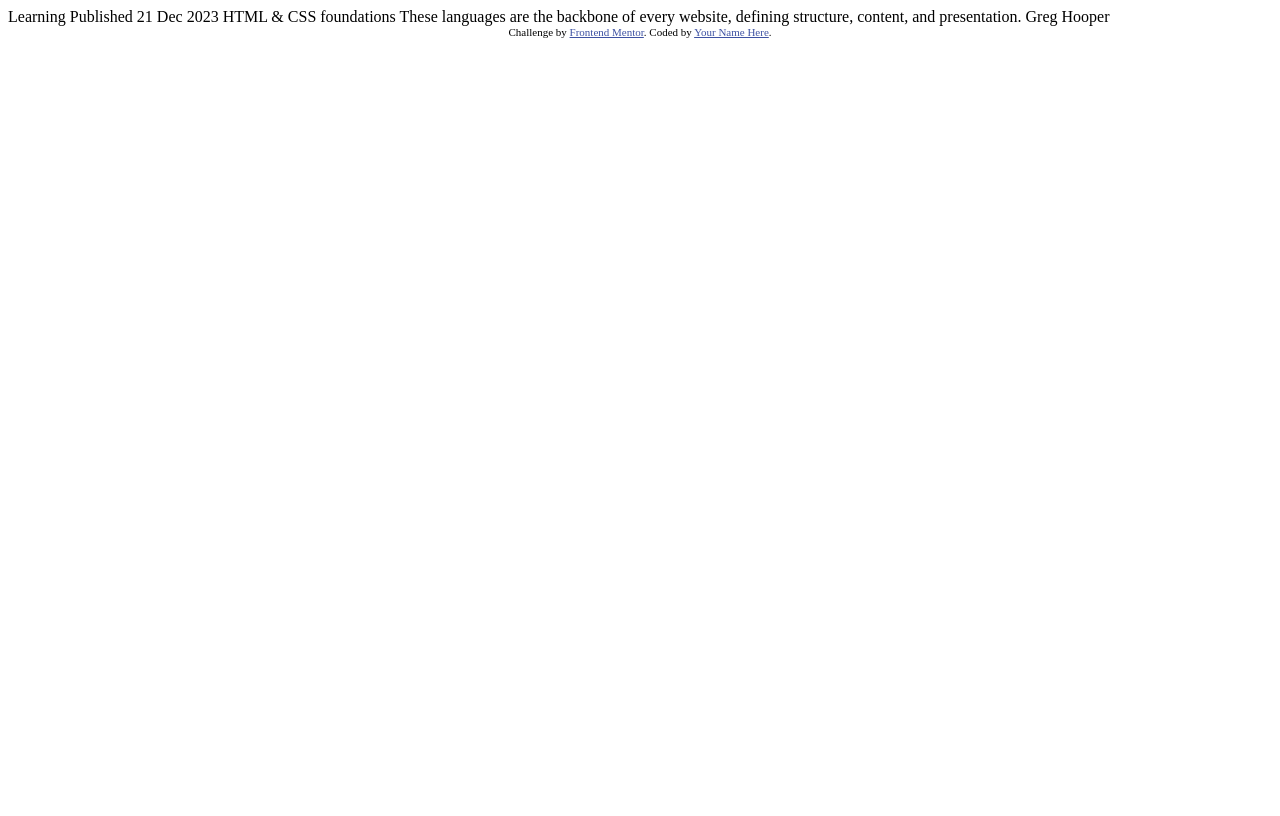
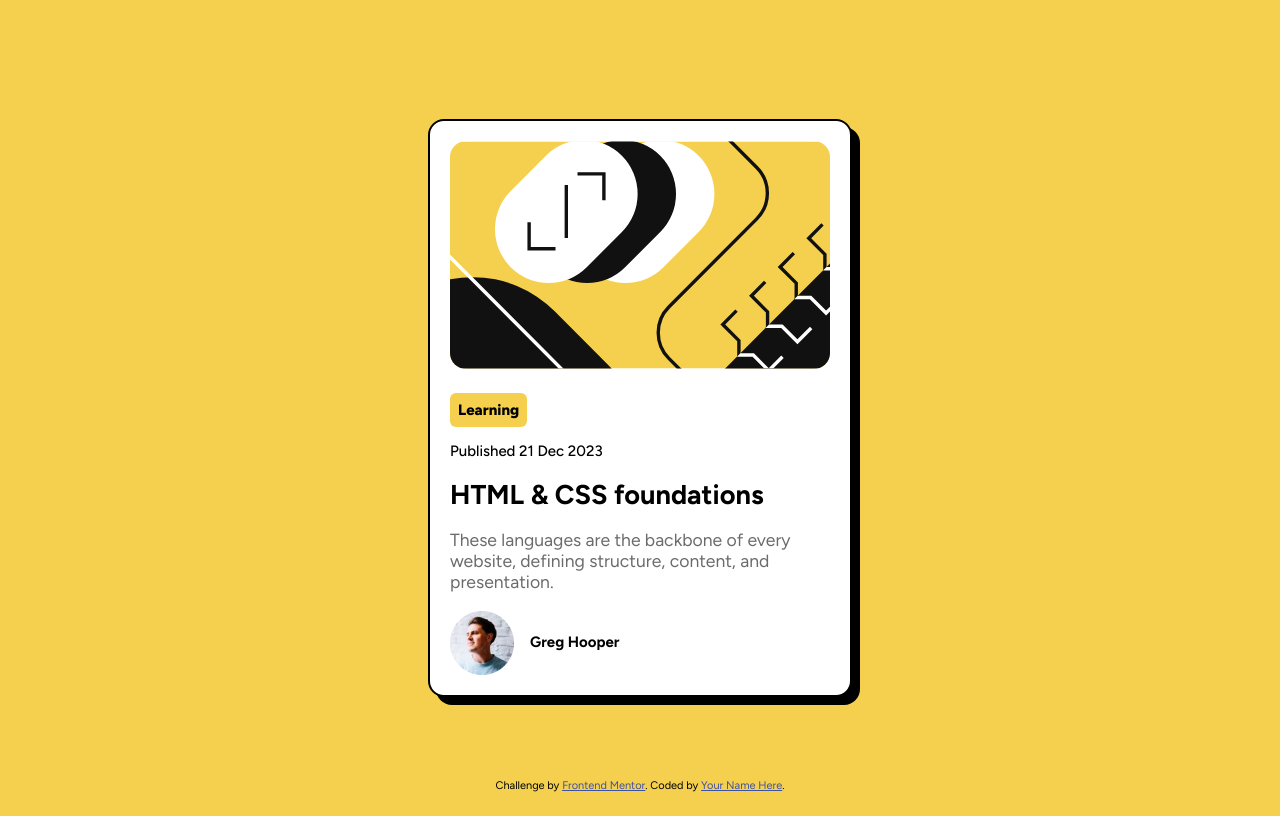
Before and after one commit to adriantmoringdevs/frontend-mentor-blogpreview, a plain HTML site: page index.html in a window 1280 px wide. Drawn offline with Linux system fonts and the light colour scheme.

Commit message:
finished product

```diff
--- /dev/null
+++ b/css/style.css
@@ -0,0 +1,57 @@
+body {
+  background-color: hsl(47, 88%, 63%);
+  display: flex;
+  flex-direction: column;
+  justify-content: center;
+  align-items: center;
+  min-height: 100vh;
+  position: relative;
+  font-family: "Figtree", sans-serif;
+  font-size: 15px;
+}
+
+.container {
+  background-color: hsl(0, 0%, 100%);
+  border-radius: 1rem;
+  padding: 20px;
+  max-width: 380px;
+  border: 2px solid black;
+  box-shadow: 8px 8px 0px 0px;
+  font-weight: 500;
+}
+
+.mode {
+  background-color: hsl(47, 88%, 63%);
+  max-width: fit-content;
+  padding: 8px;
+  border-radius: 6px;
+  font-weight: 800;
+}
+.header-image {
+  width: 100%;
+  border-radius: 1rem;
+  margin-bottom: 20px;
+}
+
+.title-header {
+  font-weight: 700;
+  font-size: 1.7rem;
+}
+
+.description {
+  font-weight: 400;
+  font-size: 1.1rem;
+  color: hsl(0, 0%, 42%);
+}
+
+.avatar-profile {
+  display: flex;
+  align-items: center;
+  gap: 16px;
+  font-weight: 700;
+}
+
+footer {
+  position: absolute;
+  bottom: 1rem;
+}
--- a/index.html
+++ b/index.html
@@ -1,33 +1,60 @@
-<!DOCTYPE html>
+<!doctype html>
 <html lang="en">
   <head>
-  <meta charset="UTF-8">
-  <meta name="viewport" content="width=device-width, initial-scale=1.0"> <!-- displays site properly based on user's device -->
+    <meta charset="UTF-8" />
+    <meta name="viewport" content="width=device-width, initial-scale=1.0" />
+    <!-- displays site properly based on user's device -->
 
-  <link rel="icon" type="image/png" sizes="32x32" href="./assets/images/favicon-32x32.png">
+    <link
+      rel="icon"
+      type="image/png"
+      sizes="32x32"
+      href="./assets/images/favicon-32x32.png"
+    />
+    <link rel="stylesheet" href="css/style.css" />
+    <link rel="preconnect" href="https://fonts.googleapis.com" />
+    <link rel="preconnect" href="https://fonts.gstatic.com" crossorigin />
+    <link
+      href="https://fonts.googleapis.com/css2?family=Figtree:ital,wght@0,300..900;1,300..900&family=Outfit:wght@100..900&display=swap"
+      rel="stylesheet"
+    />
 
     <title>Frontend Mentor | Blog preview card</title>
 
     <!-- Feel free to remove these styles or customise in your own stylesheet 👍 -->
     <style>
-    .attribution { font-size: 0.6875rem; text-align: center; }
-    .attribution a { color: hsl(228, 45%, 44%); }
+      .attribution {
+        font-size: 0.6875rem;
+        text-align: center;
+      }
+      .attribution a {
+        color: hsl(228, 45%, 44%);
+      }
     </style>
   </head>
   <body>
+    <div class="container">
+      <img
+        class="header-image"
+        src="assets/images/illustration-article.svg"
+        alt="Default Image"
+      />
 
-  Learning
-
-  Published 21 Dec 2023
-
-  HTML & CSS foundations
-
-  These languages are the backbone of every website, defining structure, content, and presentation.
-
+      <div class="mode">Learning</div>
+      <p class="publish-date">Published 21 Dec 2023</p>
+      <h1 class="title-header">HTML & CSS foundations</h1>
+      <p class="description">
+        These languages are the backbone of every website, defining structure,
+        content, and presentation.
+      </p>
+      <div class="avatar-profile">
+        <img src="assets/images/image-avatar.webp" alt="Avatar Image" />
         Greg Hooper
-
+      </div>
+    </div>
     <footer class="attribution">
-    Challenge by <a href="https://www.frontendmentor.io?ref=challenge">Frontend Mentor</a>.
+      Challenge by
+      <a href="https://www.frontendmentor.io?ref=challenge">Frontend Mentor</a>.
       Coded by <a href="#">Your Name Here</a>.
     </footer>
   </body>
```
Lines whose indentation alone changed are shown as unchanged.
